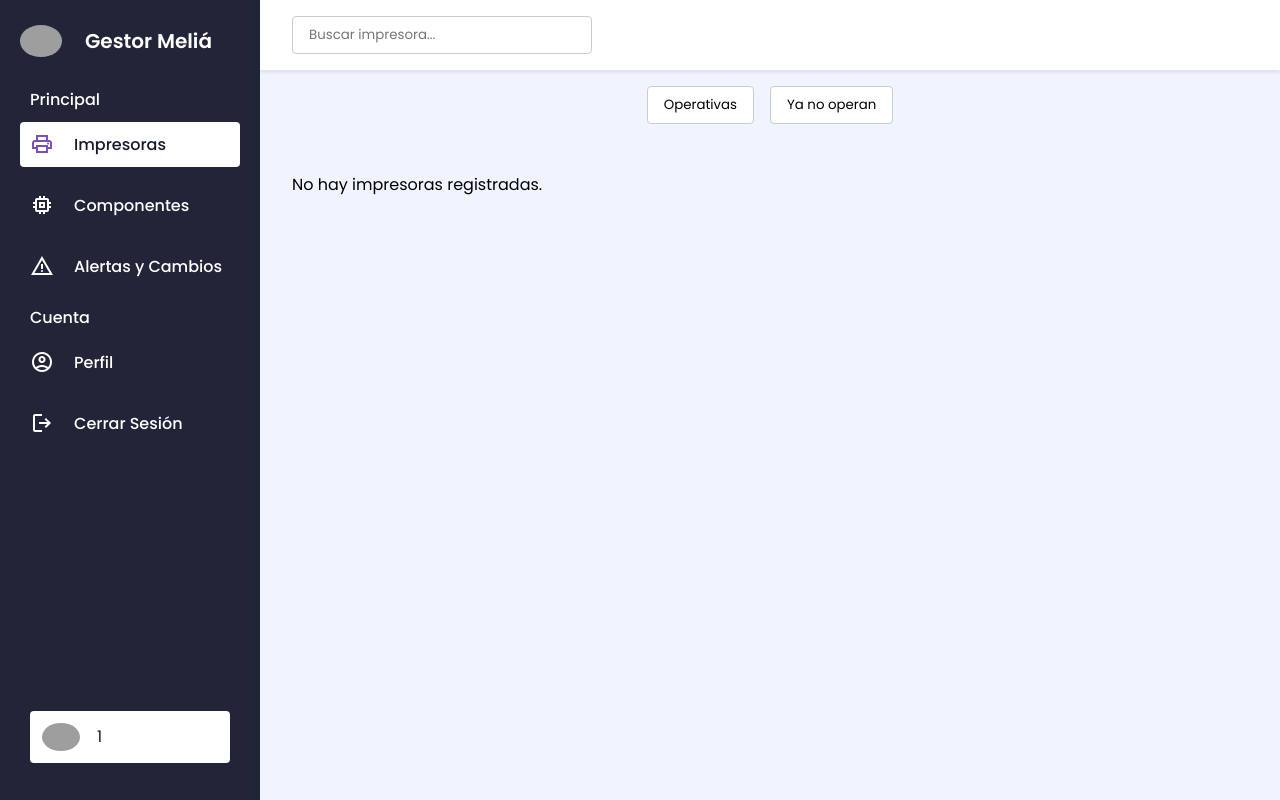
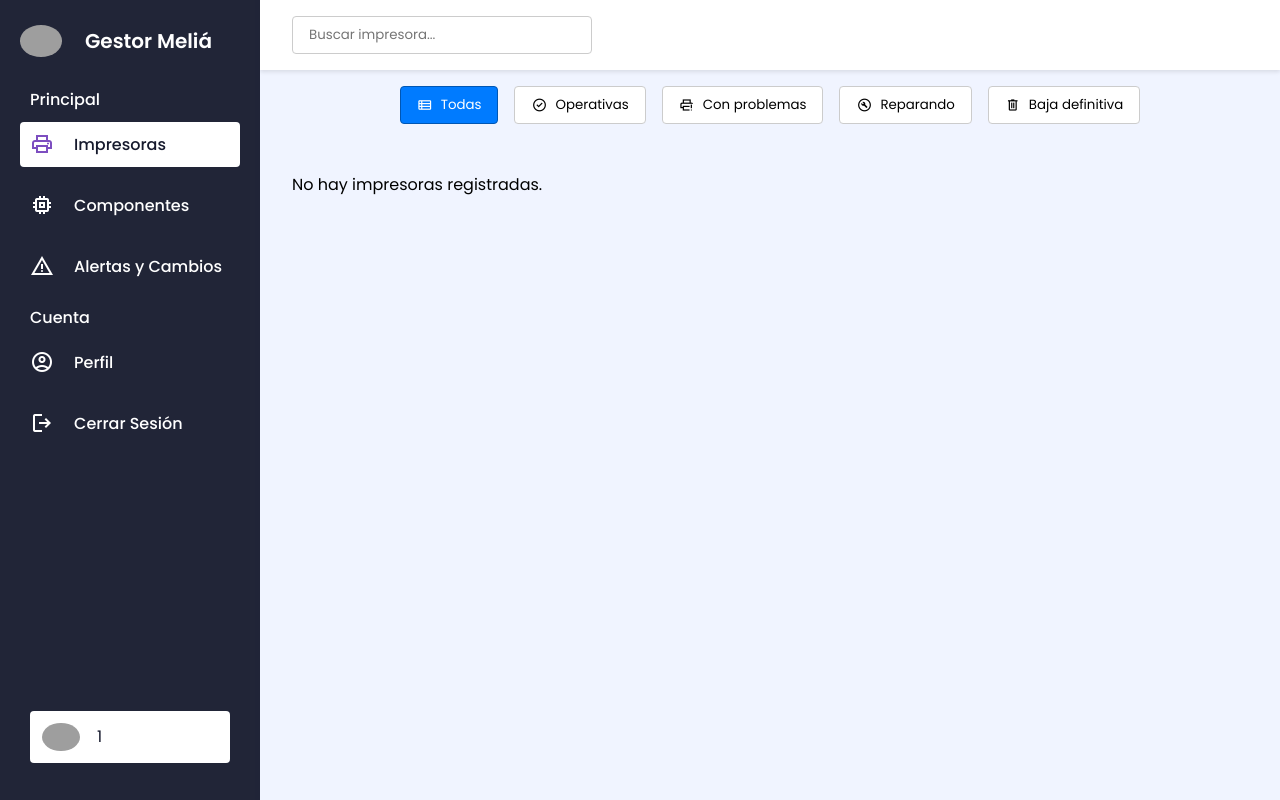
Before and after one commit to LastRabb1869/gestor-impresoras, a PHP site: page /dashboard/panel_it.php in a window 1280 px wide. Run offline with PHP 8.4, Linux system fonts and the light colour scheme; the visitor is signed in with stand-in values (Sample User, id 1); data that the repository does not hold is empty; grey boxes are pictures that could not be loaded.

Commit message:
Última versión funcional antes de otro posible desastre
Acomodadas más secciones del código y eliminadas cosas innecesarias. Se procederá con la sección de alertas y cambios, por lo que se guardará todo a partir de aquí.

```diff
--- a/assets/css/style-dashboard.css
+++ b/assets/css/style_dashboard.css
@@ -313,6 +313,7 @@
   background-color: #0056b3;
 }
 
+
 /* ====== Responsive ====== */
 @media(max-width:768px) {
   .cards-container {
--- a/assets/js/dashboard.js
+++ b/assets/js/dashboard.js
@@ -1,3 +1,5 @@
+// -- Dashboard.js --
+
 document.addEventListener('DOMContentLoaded', () => {
   // — Elementos principales —
   const navItems            = document.querySelectorAll('.nav-item[data-section]');
@@ -82,7 +84,9 @@
         const estado = card.dataset.estado;
         const ok = filter === 'todas'
                 || (filter === 'operativas'    && estado === 'FUNCIONANDO')
-                || (filter === 'no-operativas' && estado !== 'FUNCIONANDO');
+                || (filter === 'con-problemas'    && estado === 'CON PROBLEMAS')
+                || (filter === 'reparando'    && estado === 'REPARANDO')
+                || (filter === 'no-operativas' && estado == 'BAJA');
         card.style.display = ok ? 'flex' : 'none';
       });
   }
--- a/assets/js/jquery.countup.js
+++ b/assets/js/jquery.countup.js
@@ -3,8 +3,6 @@
 *
 * Copyright 2016, Adrián Guerra Marrero http://agmstudio.io @AGMStudio_io
 * Released under the MIT License
-*
-* Date: Oct 27, 2016
 */
 (function( $ ){
   "use strict";
--- a/dashboard/panel_it.php
+++ b/dashboard/panel_it.php
@@ -18,18 +18,8 @@
 mysqli_stmt_bind_result($stmt_usuario, $nombre_usuario, $imagen_perfil);
 mysqli_stmt_fetch($stmt_usuario);
 mysqli_stmt_close($stmt_usuario);
+?>
 
-// Datos de impresoras
-$sql_impresoras = "SELECT i.id, i.nombre, i.num_serie, i.estado, i.imagen, u.nombre AS ubicacion
-                   FROM impresoras i
-                   JOIN ubicaciones u ON i.ubicacion_id = u.id";
-$result_impresoras = mysqli_query($conn, $sql_impresoras);
-
-$impresoras = [];
-while ($row = mysqli_fetch_assoc($result_impresoras)) {
-    $impresoras[] = $row;
-}
-?>
 <!DOCTYPE html>
 <html lang="es">
 <head>
@@ -40,7 +30,7 @@
     rel="stylesheet"
     href="https://fonts.googleapis.com/css2?family=Material+Symbols+Outlined"
   />
-  <link rel="stylesheet" href="../assets/css/style-dashboard.css">
+  <link rel="stylesheet" href="../assets/css/style_dashboard.css">
 </head>
 <body>
 
@@ -72,7 +62,6 @@
           <span>Alertas y Cambios</span>
         </a>
       </li>
-
       <h4>
         <span>Cuenta</span>
         <div class="menu-separator"></div>
@@ -94,7 +83,7 @@
       <div class="user-profile">
         <img src="../assets/img/<?php echo $imagen_perfil ?: 'default-user.png'; ?>" alt="FDPerfil" />
         <div class="user-detail">
-          <h3><?php echo htmlspecialchars($nombre_usuario); ?></h3>
+          <h4><?php echo htmlspecialchars($nombre_usuario); ?></h4>
           <span><?php echo $_SESSION['nivel']; ?></span>
         </div>
       </div>
@@ -112,35 +101,70 @@
       <!-- Sección Impresoras -->
       <section id="impresoras-section" class="dashboard-section">
         <div class="sub-navbar">
-          <button class="filter-button active" data-filter="operativas">Operativas</button>
-          <button class="filter-button" data-filter="no-operativas">Ya no operan</button>
+          <!-- Barra de navegación con filtros para impresoras -->
+          <button class="filter-button" data-filter="todas">
+            <span class="material-symbols-outlined">view_list</span>
+            <span>Todas</span>
+          </button>
+          <button class="filter-button" data-filter="operativas">
+            <span class="material-symbols-outlined">check_circle</span>
+            <span>Operativas</span>
+          </button>
+          <button class="filter-button" data-filter="con-problemas">
+            <span class="material-symbols-outlined">print_error</span>
+            <span>Con problemas</span>
+          </button>
+          <button class="filter-button" data-filter="reparando">
+            <span class="material-symbols-outlined">build_circle</span>
+            <span>Reparando</span>
+          </button>
+          <button class="filter-button" data-filter="no-operativas">
+            <span class="material-symbols-outlined">delete</span>
+            <span>Baja definitiva</span>
+          </button>
         </div>
         <div class="cards-container">
-          <?php foreach($impresoras as $imp): ?>
-            <div class="card impresora-card <?php echo strtolower(str_replace(' ', '-', $imp['estado'])); ?>" data-estado="<?php echo $imp['estado']; ?>">
-              <div class="card-img">
-                <img src="../assets/img/<?php echo $imp['imagen'] ?: 'default-printer.jpg'; ?>" alt="">
-              </div>
-              <div class="card-info">
-                <h3><?php echo htmlspecialchars($imp['nombre']); ?></h3>
-                <p><strong>Serie:</strong> <?php echo htmlspecialchars($imp['num_serie']); ?></p>
-                <p><strong>Ubicación:</strong> <?php echo htmlspecialchars($imp['ubicacion']); ?></p>
-                <p><strong>Estado:</strong> <span class="estado-label"><?php echo $imp['estado']; ?></span></p>
-                <button class="expand-button" data-id="<?php echo $imp['id']; ?>">Ver más</button>
-              </div>
-            </div>
-          <?php endforeach; ?>
+          <!-- Aquí el JS inyectará la sección de impresoras. Por el momento, PHP se encarga en su totalidad -->
         </div>
       </section>
-
       <!-- Sección Componentes -->
-      <section id="componentes-section" class="dashboard-section cards-container">
-        <!-- Aquí irán las tarjetas de componentes -->
+      <section id="componentes-section" class="dashboard-section">
+        <div class="sub-navbar">
+          <!-- Barra de navegación con filtros para componentes -->
+          <button class="filter-button-comp active" data-filter="todos">
+            <span class="material-symbols-outlined">view_list</span>
+            <span>Todos</span>
+          </button>
+          <button class="filter-button-comp" data-filter="en-condiciones">
+            <span class="material-symbols-outlined">check_circle</span>
+            <span>En condiciones</span>
+          </button>
+          <button class="filter-button-comp" data-filter="posible-fallo">
+            <span class="material-symbols-outlined">warning</span>
+            <span>Posible fallo</span>
+          </button>
+          <button class="filter-button-comp" data-filter="sin-stock">
+            <span class="material-symbols-outlined">block</span>
+            <span>Sin stock</span>
+          </button>
+          <button class="filter-button-comp" data-filter="desconocido">
+            <span class="material-symbols-outlined">help</span>
+            <span>Desconocido</span>
+          </button>
+          <button class="filter-button-comp" data-filter="baja-definitiva">
+            <span class="material-symbols-outlined">delete</span>
+            <span>Baja definitiva</span>
+          </button>
+        </div>
+        <div class="cards-container">
+          <!-- Aquí el JS inyectará la sección de componentes -->
+        </div>
       </section>
-
       <!-- Sección Alertas y Cambios -->
       <section id="alertas-section" class="dashboard-section" style="display:none;">
-        <!-- Aquí irán las alertas y cambios -->
+        <div class="cards-container">
+          <!-- Sección por desarrollar... -->
+        </div>
       </section>
     </main>
   </div>
--- a/index.html
+++ b/index.html
@@ -24,7 +24,7 @@
                     <ul>
                         <!-- <li> <a href="index.html">Inicio</a></li>
                             <li><a href="Carreras.html">Carreras</a></li> -->
-                        <li><a href="public/login.php">Inicio Sesion</a></li>
+                        <li><a href="public/login.php">Iniciar sesión</a></li>
                         <!-- <li><a href="Contacto.html">Contacto</a></li> -->
                     </ul>
                 </nav>
--- a/public/login.php
+++ b/public/login.php
@@ -1,14 +1,13 @@
 <?php
     require "code-login.php";
 ?>
-
 
 <!DOCTYPE html>
 <html lang="es-ES">
 
 <head>
     <meta charset="UTF-8">
-    <link rel="stylesheet" href="../assets/css/style.css">
+    <link rel="stylesheet" href="../assets/css/style_logreg.css">
     <meta name="viewport" content="width=device-width, user-scalable=no, initial-scale=1.0, maximum-scale=1.0, minimum-scale=1.0">
     <title>INICIO - PRINT MANAGER</title>
     <link rel="shortcut icon" href="../assets/img/favicon.ico" type="image/x-icon">
--- a/public/register.php
+++ b/public/register.php
@@ -8,7 +8,7 @@
     <head>
         <meta charset="UTF-8">
         <title>REGISTRO - PRINT MANAGER</title>
-        <link rel="stylesheet" href="../assets/css/style.css">
+        <link rel="stylesheet" href="../assets/css/style_logreg.css">
         <meta name="viewport" content="width=device-width, initial-scale=1.0">
         <link rel="shortcut icon" href="../assets/img/favicon.ico" type="image/x-icon">
     </head>
```
Also changed, not shown: dashboard/panel_admin.php (+33 -18 lines), assets/css/style_logreg.css (renamed from assets/css/style.css).
